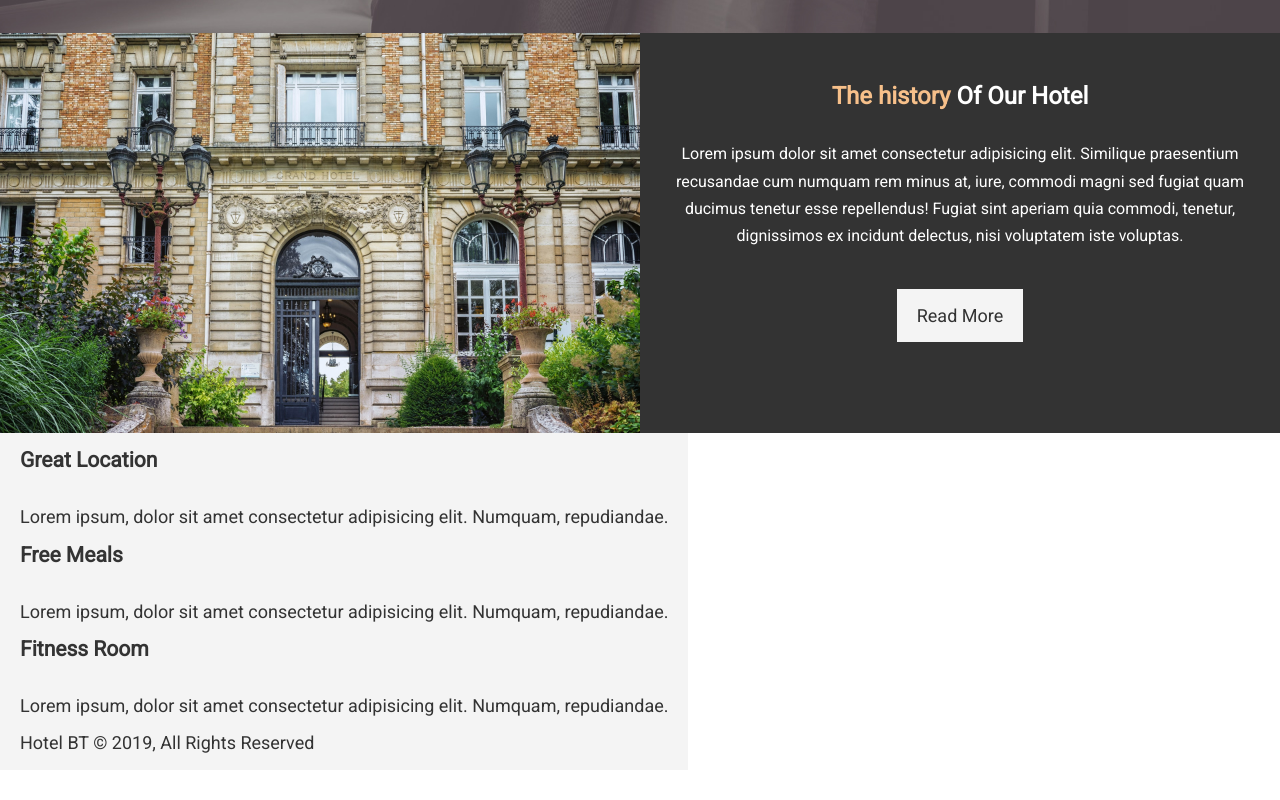
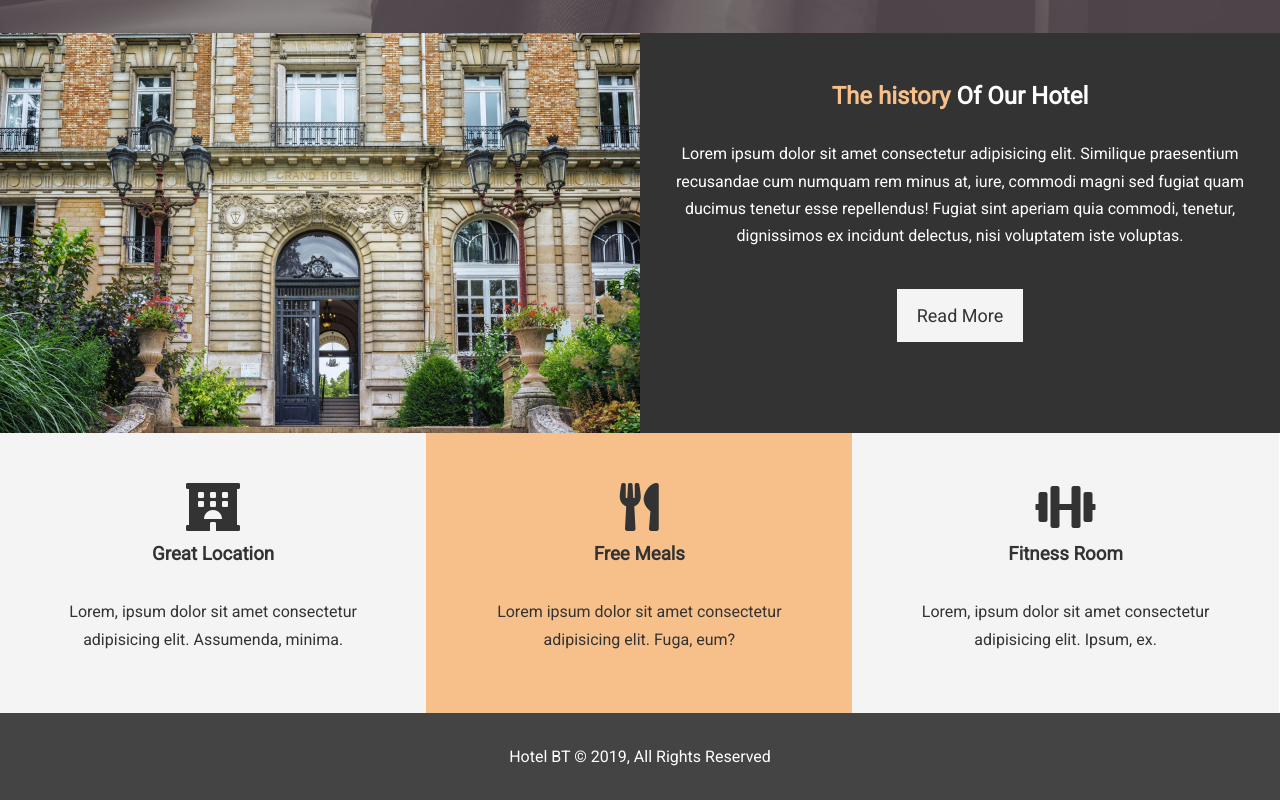
Before and after one commit to sunmengyue/bt-hotel-practice, a plain HTML site: page index.html in a window 1280 px wide. Shown: the part 654-1454 px from the top of the page. Before the commit the page ends 1424 px from the top, so only its background shows below. Drawn offline with Linux system fonts and the light colour scheme.

Commit message:
complete the features and footer section

```diff
--- a/css/style.css
+++ b/css/style.css
@@ -73,8 +73,12 @@ p {
 }
 
 .bg-primary {
-  background: #333;
-  color: #f7c08a;
+  color: #333;
+  background: #f7c08a;
+}
+
+.clr {
+  clear: both;
 }
 
 /* Navbar */
@@ -168,3 +172,24 @@ p {
 #home-info .info-content p {
   padding-bottom: 30px;
 }
+
+/* Features */
+
+.box {
+  float: left;
+  width: 33.3%;
+  padding: 50px;
+  text-align: center;
+}
+
+.box i {
+  margin-bottom: 10px;
+}
+
+/* footer */
+#main-footer {
+  text-align: center;
+  background-color: #444;
+  color: #fff;
+  padding: 20px;
+}
--- a/index.html
+++ b/index.html
@@ -10,12 +10,20 @@
     <meta name="keywords" content="hotel, Boston hotel, new england hotel" />
     <link rel="preconnect" href="https://fonts.gstatic.com" />
     <link rel="preconnect" href="https://fonts.gstatic.com" />
+
     <link
       href="https://fonts.googleapis.com/css2?family=Roboto:ital,wght@0,400;1,700;1,900&display=swap"
       rel="stylesheet"
     />
     <link rel="stylesheet" href="./css/style.css" />
     <title>Hotel Website</title>
+    <!-- <script src="https://kit.fontawesome.com/fd1770fd40.js" crossorigin="anonymous"></script> -->
+    <link
+      rel="stylesheet"
+      href="https://use.fontawesome.com/releases/v5.6.1/css/all.css"
+      integrity="sha384-gfdkjb5BdAXd+lj+gudLWI+BXq4IuLW5IT+brZEZsLFm++aCMlF1V92rMkPaX4PP"
+      crossorigin="anonymous"
+    />
   </head>
   <body>
     <header>
@@ -47,7 +55,7 @@
     <section id="home-info" class="bg-dark">
       <div class="info-img"></div>
       <div class="info-content">
-        <h2><span class="text-primary">The history </span>Of Our Hotel</h3>
+        <h2><span class="text-primary">The history </span>Of Our Hotel</h2>
         <p>
           Lorem ipsum dolor sit amet consectetur adipisicing elit. Similique
           praesentium recusandae cum numquam rem minus at, iure, commodi magni
@@ -55,33 +63,37 @@
           quia commodi, tenetur, dignissimos ex incidunt delectus, nisi
           voluptatem iste voluptas.
         </p>
-        <a href="about.html" class="btn btn-light">Read More</button>
+        <a href="about.html" class="btn btn-light">Read More</a>
       </div>
     </section>
 
-
-    <section>
+    <section id="features">
+      <div class="box bg-light">
+        <i class="fas fa-hotel fa-3x"></i>
         <h3>Great Location</h3>
         <p>
-        Lorem ipsum, dolor sit amet consectetur adipisicing elit. Numquam,
-        repudiandae.
+          Lorem, ipsum dolor sit amet consectetur adipisicing elit. Assumenda,
+          minima.
         </p>
-    </section>
-    <section>
+      </div>
+      <div class="box bg-primary">
+        <i class="fas fa-utensils fa-3x"></i>
         <h3>Free Meals</h3>
         <p>
-        Lorem ipsum, dolor sit amet consectetur adipisicing elit. Numquam,
-        repudiandae.
+          Lorem ipsum dolor sit amet consectetur adipisicing elit. Fuga, eum?
         </p>
-    </section>
-    <section>
+      </div>
+      <div class="box bg-light">
+        <i class="fas fa-dumbbell fa-3x"></i>
         <h3>Fitness Room</h3>
         <p>
-        Lorem ipsum, dolor sit amet consectetur adipisicing elit. Numquam,
-        repudiandae.
+          Lorem, ipsum dolor sit amet consectetur adipisicing elit. Ipsum, ex.
         </p>
+      </div>
     </section>
-
-    <footer>Hotel BT &copy; 2019, All Rights Reserved</footer>
+    <div class="clr"></div>
+    <footer id="main-footer">
+      <p>Hotel BT &copy; 2019, All Rights Reserved</p>
+    </footer>
   </body>
 </html>
```
Lines whose indentation alone changed are shown as unchanged.
